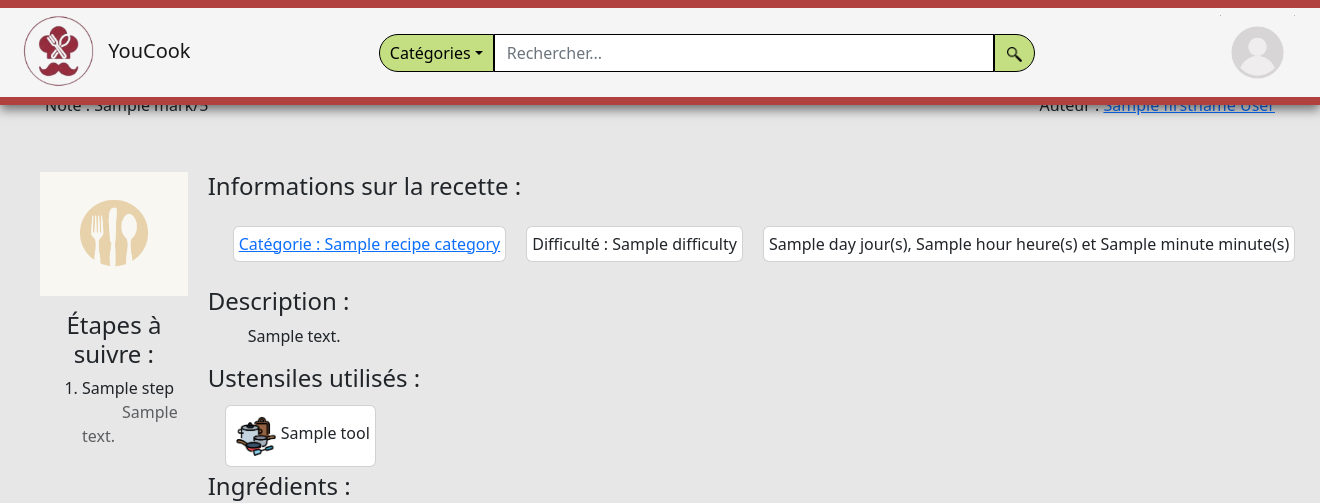
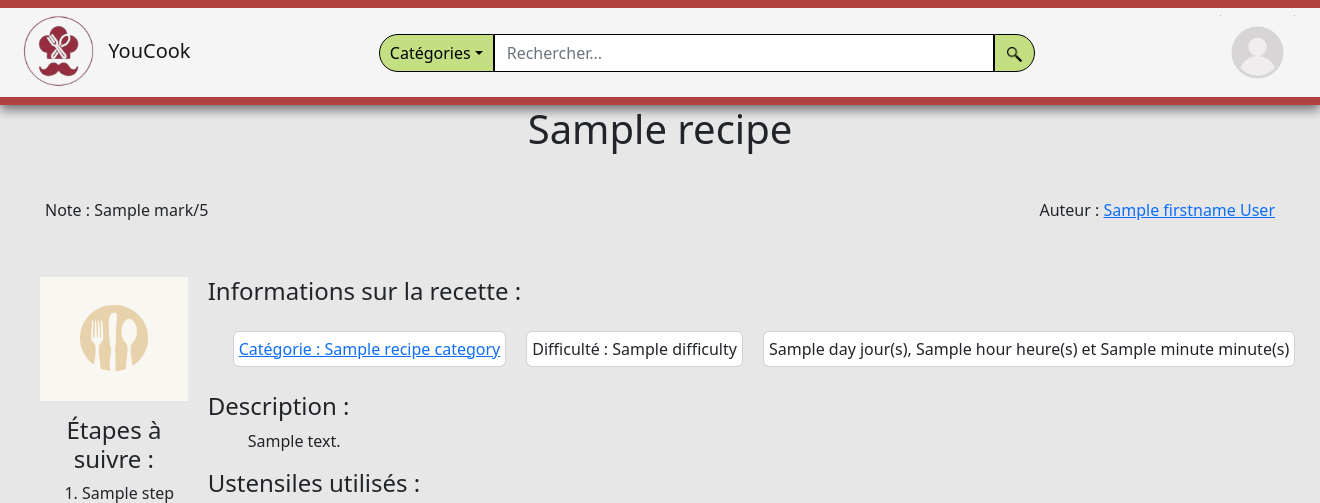
Before and after one commit to ThibaultMINNEBOO/youcook, a Symfony app: template templates/recipe/show.html.twig in a window 1320 px wide. Shown: the top 503 px of the page. Run offline with Twig, Linux system fonts and the light colour scheme; the template is opened without the code that fills it: most values are stand-ins (such as "Sample title", 1, 10 or a date in 2020); some libraries are stand-ins or nearby versions.

Commit message:
Correction de la position de la navbar

```diff
--- a/templates/recipe/show.html.twig
+++ b/templates/recipe/show.html.twig
@@ -1,6 +1,9 @@
 {% extends 'base.html.twig' %}
 {% block stylesheets %}
     <style>
+        .navbar {
+            position:relative;
+        }
         .fit{
             white-space: nowrap;
             margin: 10px;
```
